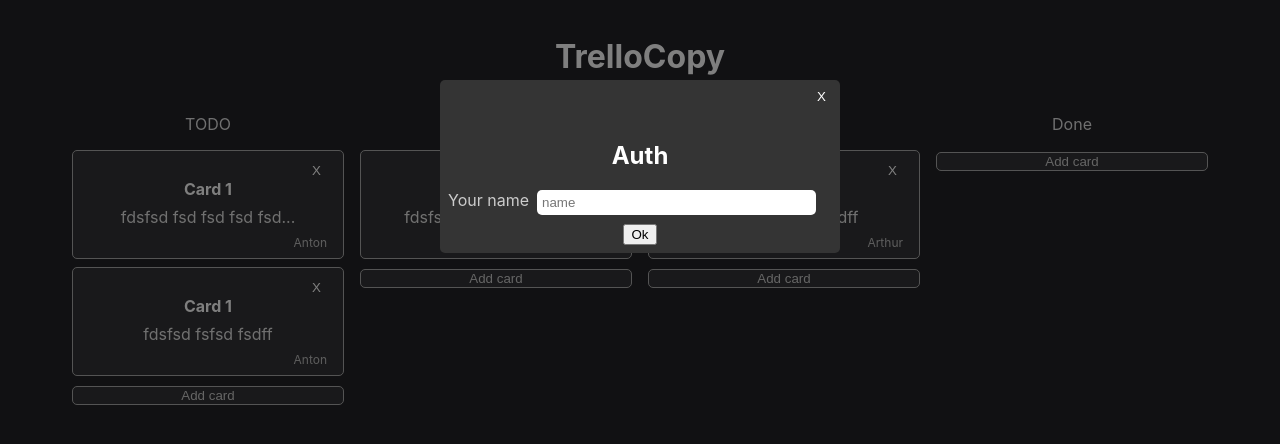
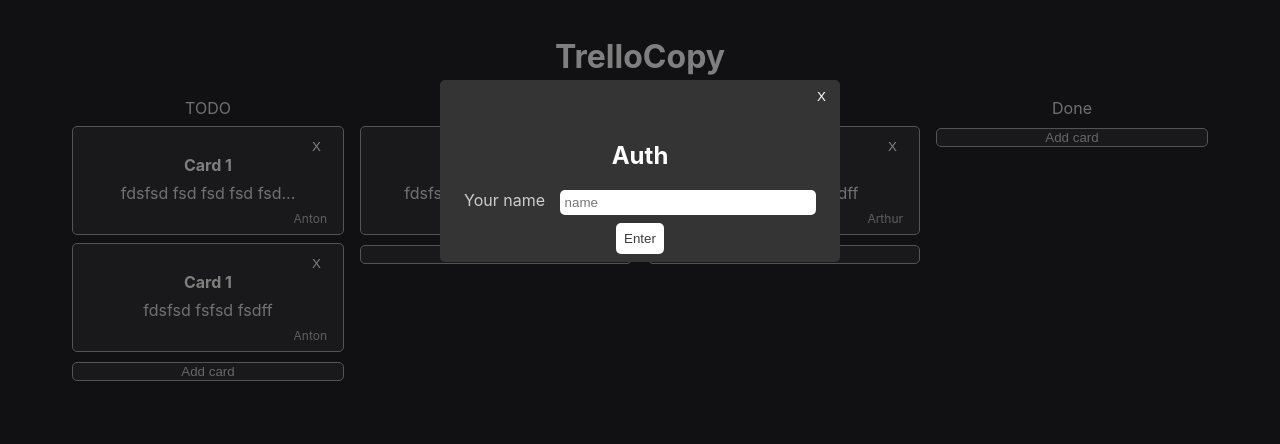
Before and after one commit to AntonMoldakov/Purrweb_First_Internship_Trello, a React (Create React App) app: page / in a window 1280 px wide. Shown: the top 444 px of the page. Built offline with nearby package versions, Linux system fonts and the light colour scheme.

Commit message:
add ui modal window

```diff
--- a/src/components/Auth/Auth.tsx
+++ b/src/components/Auth/Auth.tsx
@@ -1,42 +1,22 @@
 import React, {useState} from 'react'
-import '../../modal.css'
-import {Form, Field} from 'react-final-form'
+import Modal from "../../ui/Modal/Modal";
 
 function Auth(props: { userNameChange: (name: string) => void }) {
     const [isOpen, setIsOpen] = useState(true)
 
-    const onSubmit = (values: { name: string }) => {
-        props.userNameChange(values.name)
+    const onSubmit = (values: { [key: string]: string }) => {
+        if (values.name) {
+            props.userNameChange(values.name)
+        } else {
+            props.userNameChange('Guest')
+        }
         setIsOpen(false)
     }
+    const fieldProps = [{type: 'input', label: 'Your name', name: 'name'}]
     if (isOpen) {
-        return (
-            <div className='modal'>
-                <div className='modal__body'>
-                    <div className={'modal__header'}>
-                        <button className={'cross'} onClick={() => setIsOpen(false)}>X
-                        </button>
-                    </div>
-                    <div className="modal__content">
-                        <Form
-                            onSubmit={onSubmit}
-                            // validate={validate}
-                            render={({handleSubmit}) => (
-                                <form onSubmit={handleSubmit}>
-                                    <h2 className={'form__title'}>Auth</h2>
-                                    <div className={'form__item'}>
-                                        <label className={'form__label'}>Your name</label>
-                                        <Field className={'form__field'} name="name" component="input"
-                                               placeholder="name"/>
-                                    </div>
-                                    <button type="submit">Ok</button>
-                                </form>
-                            )}
-                        />
-                    </div>
-                </div>
-            </div>
-        )
+        return <Modal onSubmit={onSubmit} setIsOpen={setIsOpen} title={'Auth'} btnText={'Enter'}
+                      fieldProps={fieldProps}/>
+
     }
     return <div></div>
 
--- a/src/components/Card/AddCard/AddCard.tsx
+++ b/src/components/Card/AddCard/AddCard.tsx
@@ -1,7 +1,6 @@
 import React, {useState} from 'react'
 import './AddCard.css'
-import '../../../modal.css'
-import {Form, Field} from 'react-final-form'
+import Modal from "../../../ui/Modal/Modal";
 
 interface StandardComponentProps {
     addCard: any
@@ -11,47 +10,24 @@ interface StandardComponentProps {
 function AddCard({addCard, columnId}: StandardComponentProps) {
     const [isOpen, setIsOpen] = useState(false)
 
-    const onSubmit = (event: { title: string; text: string }) => {
-        addCard(columnId, event.title, event.text)
+    const onSubmit = (values: {[key: string]: string}): void => {
+        addCard(columnId, values.title, values.text)
         setIsOpen(false)
     }
+
+    const fieldProps = [
+        {type: 'input', label: 'Title', name: 'title'},
+        {type: 'textarea', label: 'Content', name: 'text'}
+        ]
 
     return (
         <React.Fragment>
             <button className={'btn-add-card'} onClick={() => setIsOpen(true)}>Add card</button>
-            {isOpen && <div className='modal'>
-                <div className='modal__body'>
-                    <div className={'modal__header'}>
-                        <button className={'cross'} onClick={() => setIsOpen(false)}>X
-                        </button>
-                    </div>
-                    <div className="modal__content">
-                        <Form
-                            onSubmit={onSubmit}
-                            // validate={validate}
-                            render={({handleSubmit}) => (
-                                <form onSubmit={handleSubmit}>
-                                    <h2 className={'form__title'}>Create new card</h2>
-                                    <div className={'form__item'}>
-                                        <label className={'form__label'}>Card title</label>
-                                        <Field className={'form__field'} name="title" component="input"
-                                               placeholder="title"/>
-                                    </div>
-                                    <div className={'form__item'}>
-                                        <label className={'form__label'}>Card text</label>
-                                        <Field className={'form__field'} name="text" component="textarea"
-                                               placeholder="text"/>
-                                    </div>
-                                    <button type="submit">Create</button>
-                                </form>
-                            )}
-                        />
-                    </div>
-                </div>
-            </div>}
+            {isOpen && <Modal onSubmit={onSubmit} setIsOpen={setIsOpen}
+                              title={'Create card'} btnText={'Create'}
+                              fieldProps={fieldProps}/>}
         </React.Fragment>
     )
 }
 
-
 export default AddCard
--- a/src/components/Card/Card.tsx
+++ b/src/components/Card/Card.tsx
@@ -1,6 +1,6 @@
 import React, {useState} from 'react'
 import styles from './Card.module.css'
-import CardChange from "./CardChange/CardChange";
+import Modal from "../../ui/Modal/Modal";
 
 
 interface StandardComponentProps {
@@ -13,7 +13,7 @@ interface StandardComponentProps {
 }
 
 function contentLength(content: string): string {
-    if (content.length > 25) {
+    if (content && content.length > 25) {
         return (content.slice(0, 22) + '...')
     }
     return content
@@ -21,14 +21,23 @@ function contentLength(content: string): string {
 
 function Card({deleteCard, changeCard, id, cardTitle, cardContent, author}: StandardComponentProps)  {
     const [isOpen, setIsOpen] = useState(false)
+
+    const onSubmit = (values: {[key: string]: string}) => {
+        changeCard(id, values.title, values.text)
+        setIsOpen(false)
+    }
+
+    const fieldProps = [
+        {type: 'input', value: cardTitle, name: 'title'},
+        {type: 'textarea', value: cardContent, name: 'text'}
+    ]
     return (
         <div>
             {
-                isOpen && <CardChange id={id} cardTitle={cardTitle}
-                                      cardContent={cardContent} changeCard={changeCard}
-                                      setIsOpen={setIsOpen}/>
+                isOpen && <Modal onSubmit={onSubmit} setIsOpen={setIsOpen}
+                                 btnText={'Save'} fieldProps={fieldProps}/>
             }
-            <div onDoubleClick={() => {
+            <div onClick={() => {
                 setIsOpen(true)
             }} className={styles.card}>
                 <div className={styles.header}>
--- a/src/components/Columns/Column/ColumnTitle.tsx
+++ b/src/components/Columns/Column/ColumnTitle.tsx
@@ -1,4 +1,4 @@
-import React, {ReactEventHandler, useEffect, useState} from "react";
+import React, {useState} from "react";
 import styles from "../Columns.module.css";
 
 interface StandardComponentProps {
@@ -11,10 +11,6 @@ function ColumnTitle({editColumnTitle, columnTitle, id}:StandardComponentProps)
 
     let [editMode, setEditMode] = useState(false);
     let [title, setTitle] = useState(columnTitle);
-
-    // useEffect(() => {
-    //     setTitle(columnTitle);
-    // }, [columnTitle]);
 
     const activateEditMode = () => {
         setEditMode(true);
@@ -30,10 +26,10 @@ function ColumnTitle({editColumnTitle, columnTitle, id}:StandardComponentProps)
     }
 
     return (
-        <div className={styles.column__title}>
+        <div >
             {!editMode &&
-            <div className={styles.column__title}>
-                <span onDoubleClick={activateEditMode} >{columnTitle || "Column title"}</span>
+            <div className={styles.title}>
+                <span onClick={activateEditMode} >{columnTitle || "Column title"}</span>
             </div>
             }
 
@@ -41,7 +37,7 @@ function ColumnTitle({editColumnTitle, columnTitle, id}:StandardComponentProps)
             <div>
                 <input onChange={onTitleChange}
                        autoFocus={true}
-                       className={styles.ColumnTitle}
+                       className={styles.editTitle}
                        value={title}
                        onBlur={deactivateEditMode}/>
             </div>
--- a/src/components/Columns/Columns.module.css
+++ b/src/components/Columns/Columns.module.css
@@ -9,22 +9,18 @@
     text-align: center;
 }
 
-.column__title {
-    padding: .5rem;
+.title {
+    margin-bottom: .5rem;
     color: #E2E2E2;
 }
 
-.ColumnTitle {
-    color: white;
-    background-color: #47474A;
+.editTitle {
+    margin-bottom: .5rem;
     border-radius: 5px;
     border: none;
     font-size: 16px;
 }
 
-.ColumnTitle:active, .ColumnTitle:focus {
+.editTitle:focus {
     outline: none;
 }
-.ColumnTitle::-moz-focus-inner {
-    border: 0;
-}
--- a/src/index.css
+++ b/src/index.css
@@ -24,3 +24,10 @@ code {
   color: white;
   text-align: center;
 }
+
+button:active, button:focus {
+  outline: none;
+}
+button::-moz-focus-inner {
+  border: 0;
+}
--- a/src/modal.css
+++ b/src/ui/Modal/Modal.css
@@ -25,7 +25,7 @@
 }
 
 .modal__content {
-    padding: .5rem;
+    padding: .5rem 1.5rem;;
 }
 
 .cross {
@@ -42,7 +42,8 @@
 
 .form__item {
     display: flex;
-    align-items: start;
+    /*align-items: start;*/
+    justify-content: space-between;
     margin-bottom: .5rem;
 }
 
@@ -55,5 +56,23 @@
     width: 70%;
     border: none;
     border-radius: 5px;
+}
+
+.form__field.textarea {
+    height: 200px;
     resize: none;
 }
+
+.btn {
+    padding: .5rem;
+    background: white;
+    border: none;
+    border-radius: 5px;
+    color: rgb(59, 59, 59);
+    cursor: pointer;
+    transition: background-color .2s linear;
+}
+
+.btn:hover {
+    background: #b4b4b4;
+}
--- /dev/null
+++ b/src/ui/Modal/Modal.tsx
@@ -0,0 +1,75 @@
+import React from "react";
+import {Field, Form} from "react-final-form";
+import './Modal.css'
+
+interface StandardComponentProps {
+    onSubmit: (values: { [key: string]: string }) => void
+    setIsOpen: (value: boolean) => void
+    title?: string
+    btnText: string
+    fieldProps: {
+        [key: string]: string
+    }[]
+}
+
+const required = (v:string) => {
+    if (!v || v === '') {
+        return 'This field is required'
+    }
+    return undefined
+}
+
+
+function CreateField({type, label, name, value, validateProp}: { [key: string]: string }) {
+    switch (type) {
+        case 'input': {
+            return (
+                <div className={'form__item'}>
+                    {label && <label className={'form__label'}>{label}</label>}
+                    <Field className={'form__field'} name={name}
+                           component={type} placeholder={name}
+                           defaultValue={value} validate={required}/>
+                </div>
+            )
+        }
+        case 'textarea': {
+            return (
+                <div className={'form__item'}>
+                    {label && <label className={'form__label'}>{label}</label>}
+                    <Field className={'form__field textarea'} name={name} component={type}
+                           placeholder={name} defaultValue={value}/>
+                </div>
+            )
+        }
+    }
+}
+
+function Modal({onSubmit, setIsOpen, title, btnText, fieldProps}: StandardComponentProps) {
+    return (
+        <div className='modal'>
+            <div className='modal__body'>
+                <div className={'modal__header'}>
+                    <button className={'cross'} onClick={() => setIsOpen(false)}>X
+                    </button>
+                </div>
+                <div className="modal__content">
+                    <Form
+                        onSubmit={onSubmit}
+                        // validate={validate}
+                        render={({handleSubmit}) => (
+                            <form onSubmit={handleSubmit}>
+                                <h2 className={'form__title'}>{title ? title : null}</h2>
+                                {
+                                    fieldProps.map(field => CreateField(field))
+                                }
+                                <button className={'btn'} type="submit">{btnText}</button>
+                            </form>
+                        )}
+                    />
+                </div>
+            </div>
+        </div>
+    )
+}
+
+export default Modal
```
Also changed, not shown: src/components/Card/CardChange/CardChange.tsx (+11 -3 lines).
